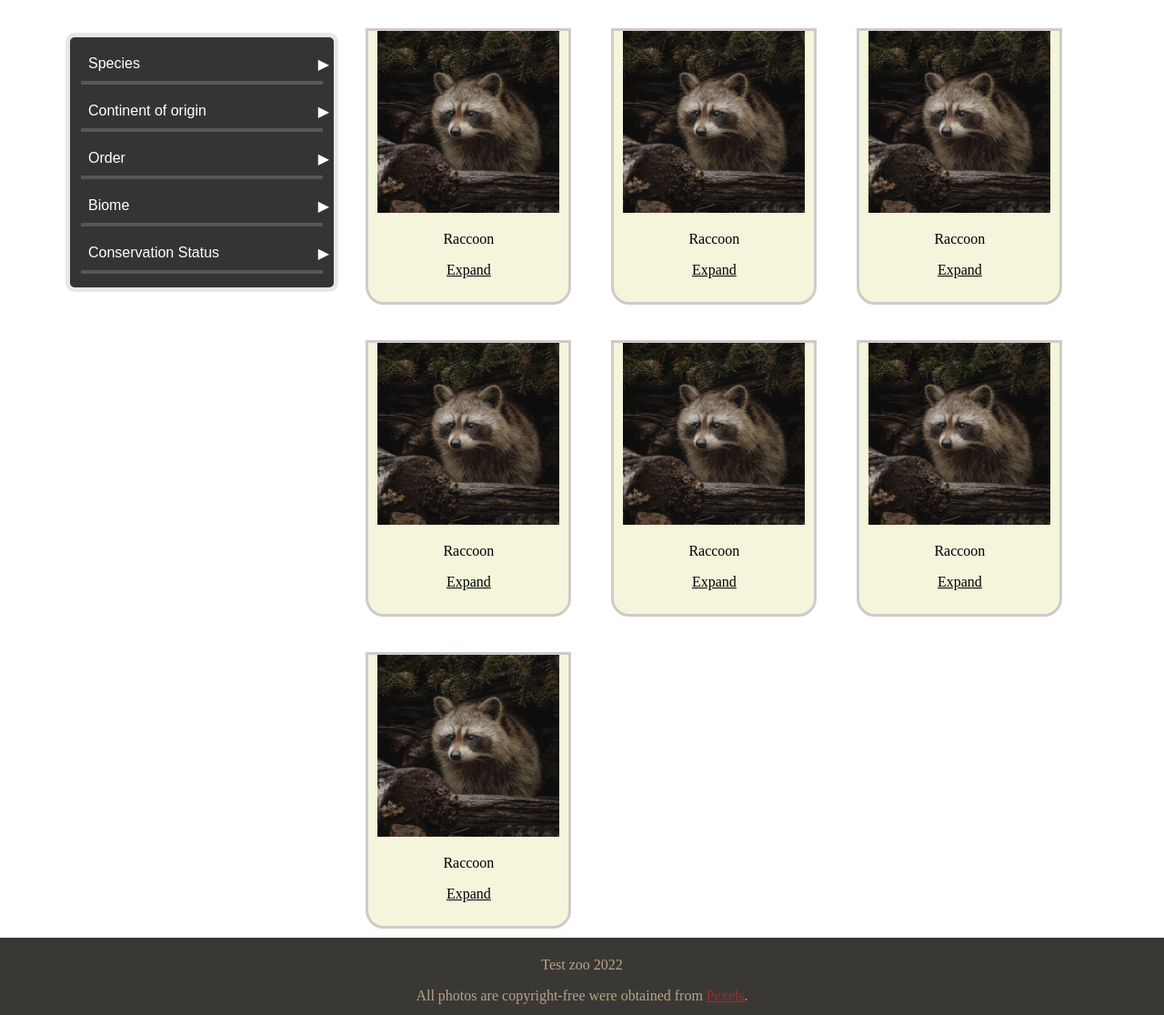
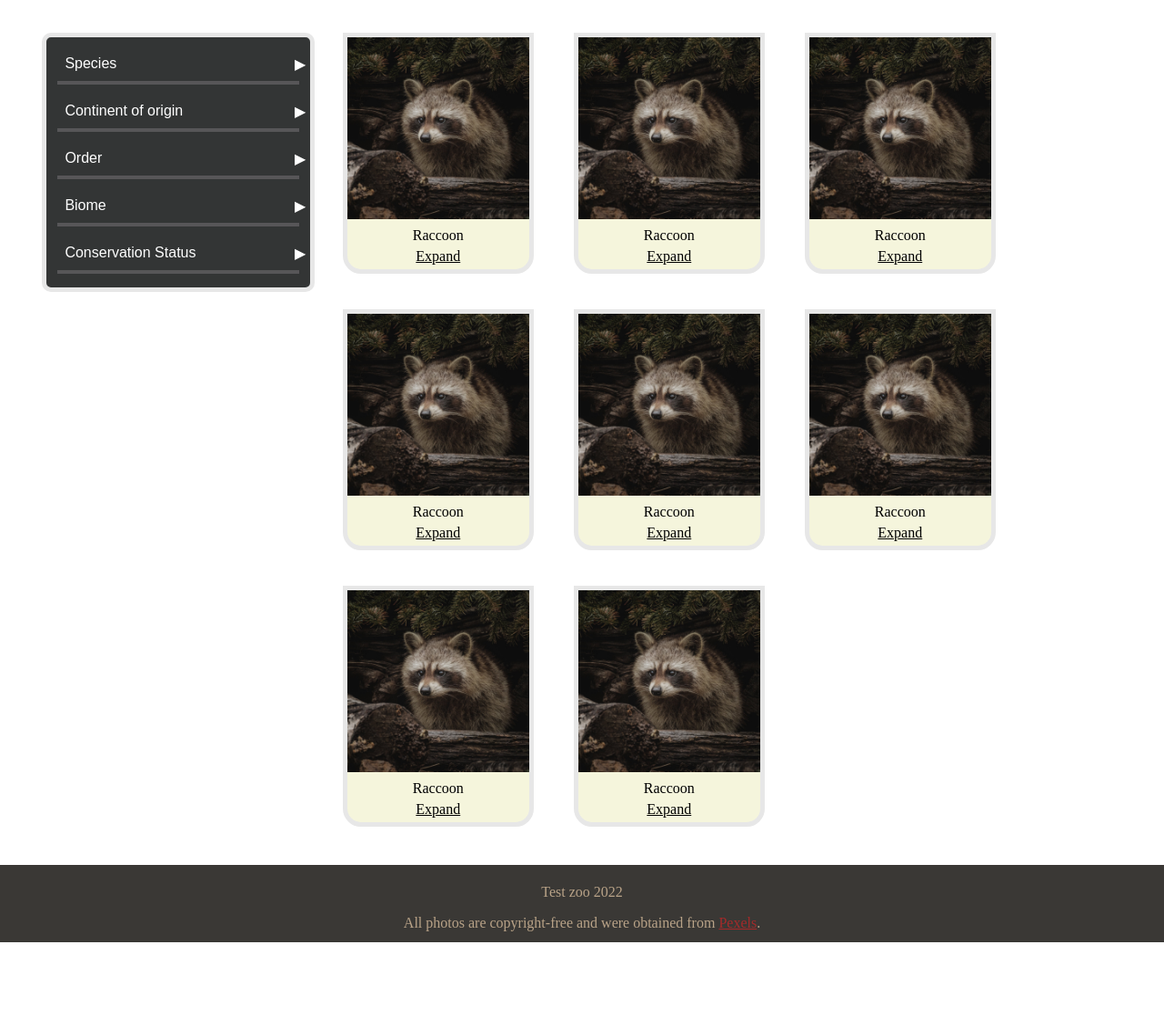
Before and after one commit to Lupu-MarineiGabrielB2/TW2022, a PHP site: page /animals.html in a window 1280 px wide. Shown: the part 460-1576 px from the top of the page at 91% size. After the commit the page ends 1496 px from the top, so only its background shows below. Run offline with PHP 8.4, Linux system fonts and the light colour scheme.

Commit message:
tiles v2

```diff
--- a/meow/animals.html
+++ b/meow/animals.html
@@ -202,31 +202,31 @@
     <p id="animal_name"> Raccoon </p>
     <p id="expand">Expand</p>
   </div>
-
   <div class="tile">
     <img class="animal_img" src="pictures/raccoon.jpeg" alt="Raccoon">
     <p id="animal_name"> Raccoon </p>
     <p id="expand">Expand</p>
   </div>
-
   <div class="tile">
     <img class="animal_img" src="pictures/raccoon.jpeg" alt="Raccoon">
     <p id="animal_name"> Raccoon </p>
     <p id="expand">Expand</p>
   </div>
-
   <div class="tile">
     <img class="animal_img" src="pictures/raccoon.jpeg" alt="Raccoon">
     <p id="animal_name"> Raccoon </p>
     <p id="expand">Expand</p>
   </div>
-
   <div class="tile">
     <img class="animal_img" src="pictures/raccoon.jpeg" alt="Raccoon">
     <p id="animal_name"> Raccoon </p>
     <p id="expand">Expand</p>
   </div>
-
+  <div class="tile">
+    <img class="animal_img" src="pictures/raccoon.jpeg" alt="Raccoon">
+    <p id="animal_name"> Raccoon </p>
+    <p id="expand">Expand</p>
+  </div>
   <div class="tile">
     <img class="animal_img" src="pictures/raccoon.jpeg" alt="Raccoon">
     <p id="animal_name"> Raccoon </p>
@@ -238,7 +238,7 @@
 
 <footer>
   <p> Test zoo 2022 </p>
-  <p>All photos are copyright-free were obtained from <a id="link_in_footer" href="https://www.pexels.com/ro-ro/">Pexels</a>. </p>
+  <p>All photos are copyright-free and were obtained from <a id="link_in_footer" href="https://www.pexels.com/ro-ro/">Pexels</a>. </p>
 </footer>
 
 </body>
--- a/meow/styles/filters.css
+++ b/meow/styles/filters.css
@@ -4,6 +4,7 @@
 .filters{
   max-height: fit-content;
   margin: 4%;
+  margin-left: 2%;
   padding: 10px;
   padding-top: 0px;
   margin-top: 5px;
--- a/meow/styles/tile.css
+++ b/meow/styles/tile.css
@@ -1,16 +1,17 @@
 .tile{
     margin: 10px;
-    padding: 10px;
     padding-top: 0px;
     margin-top: 5px;
-    min-width: fit-content;
+    min-width: fit-conten;
     background-color:beige;
-    border: 3px solid rgb(209, 201, 201);
+    border: 5px solid rgb(231, 231, 231);
     border-bottom-left-radius: 20px;
     border-bottom-right-radius: 20px;
 }
 
 .tile_set{
+    padding-top: 5px;
+    margin-bottom: 2em;
     display: flex;
     flex-direction: row;
     flex-wrap: wrap;
@@ -19,6 +20,7 @@
 }
 
 #animal_name, #expand{
+    margin: 5px;
     text-align: center;
     color:black;
 }
@@ -34,7 +36,6 @@
     background-position: 100%;
     min-height: 200px;
     max-height: 200px;
-
     min-width: 200px;
     max-width: 200px;
     position:relative;
```
